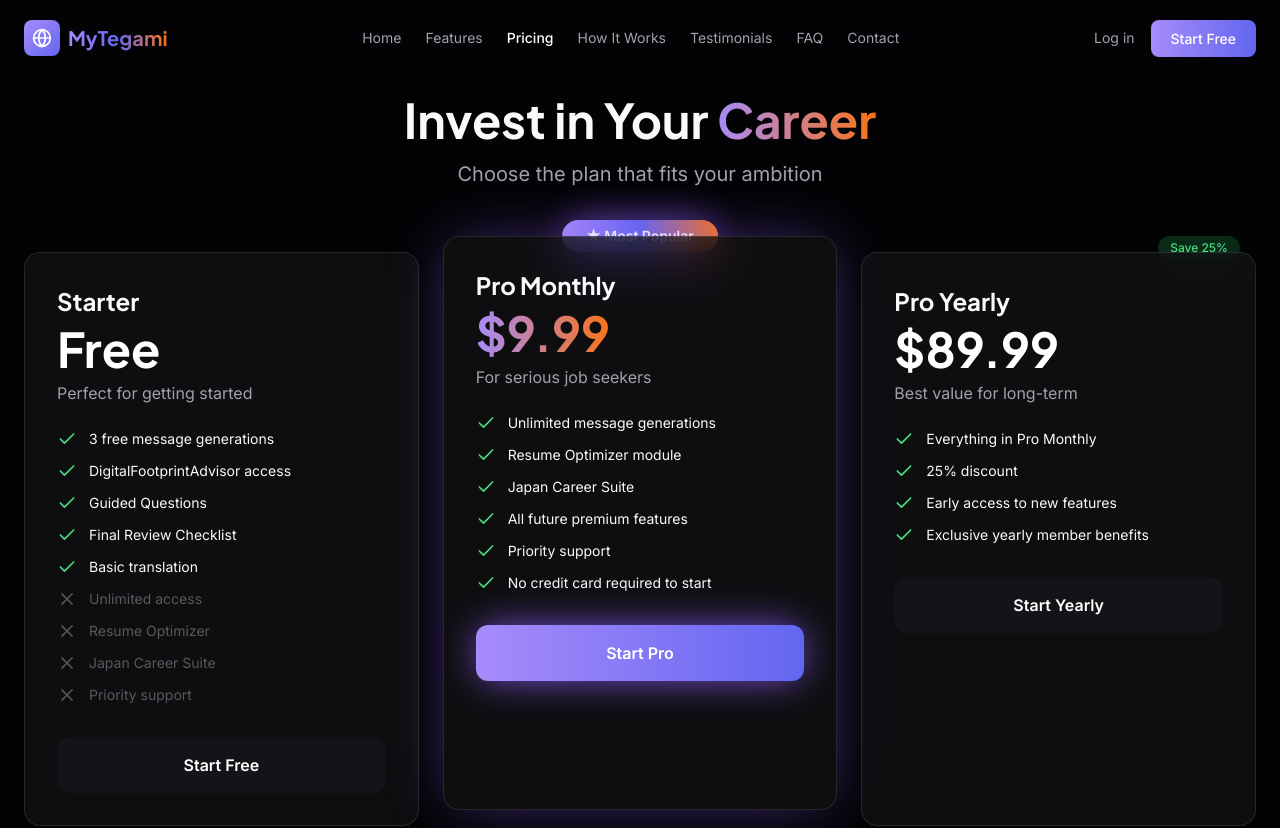
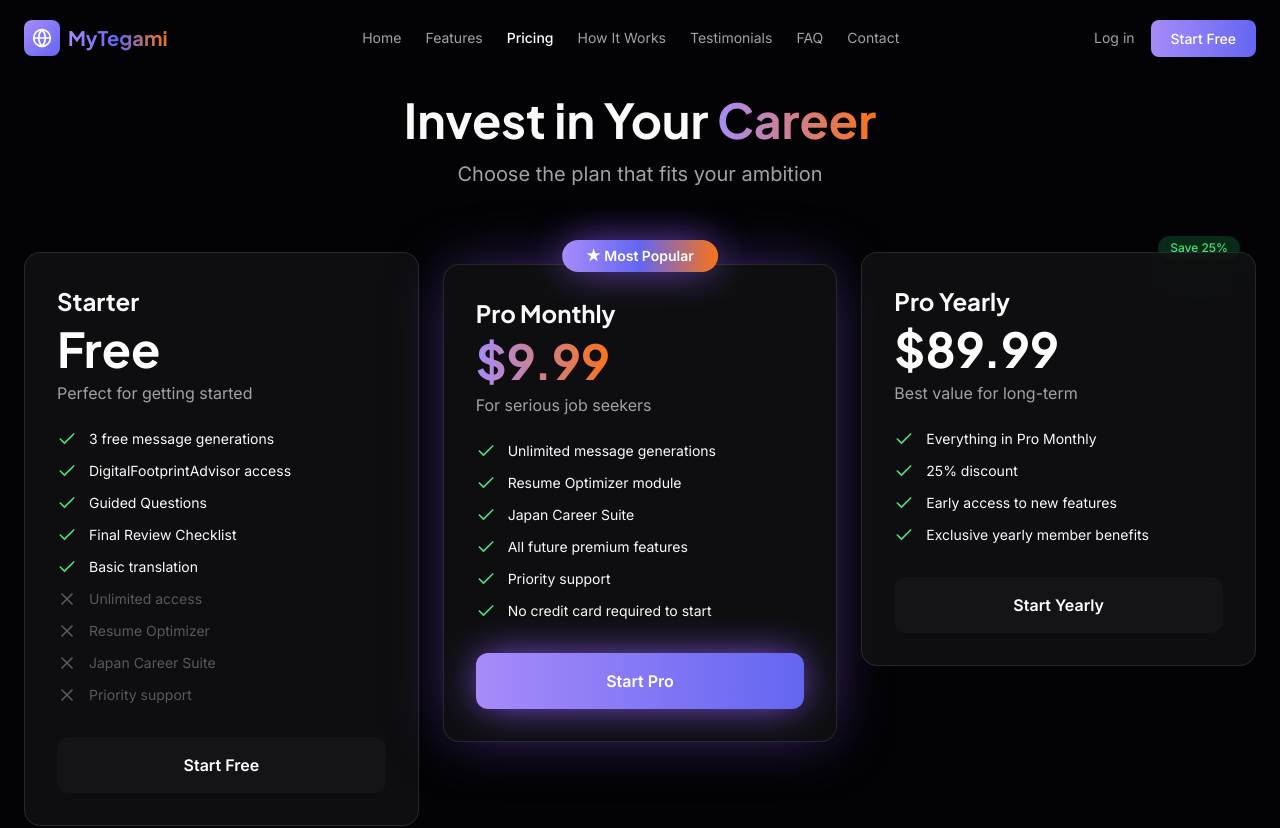
Before and after one commit to nikjp2021/landing-MytgmV3, a Next.js app: page /pricing in a window 1280 px wide. Shown: the top 828 px of the page. Built offline with nearby package versions, Linux system fonts and the light colour scheme.

Commit message:
Fix pricing cards overlap with Most Popular badge

```diff
--- a/src/app/pricing/page.tsx
+++ b/src/app/pricing/page.tsx
@@ -108,10 +108,10 @@ export default function PricingPage() {
               whileInView={{ opacity: 1, y: 0 }}
               transition={{ delay: i * 0.1 }}
               viewport={{ once: true }}
-              className={`relative ${plan.popular ? "md:-mt-4 md:mb-4" : ""}`}
+              className="relative"
             >
               {plan.popular && (
-                <div className="absolute -top-4 left-1/2 -translate-x-1/2 px-6 py-1.5 bg-gradient-to-r from-primary via-secondary to-accent rounded-full text-sm font-semibold text-white shadow-glow">
+                <div className="absolute -top-3 left-1/2 -translate-x-1/2 px-6 py-1.5 bg-gradient-to-r from-primary via-secondary to-accent rounded-full text-sm font-semibold text-white shadow-glow z-10">
                   ★ Most Popular
                 </div>
               )}
@@ -120,7 +120,7 @@ export default function PricingPage() {
                   {plan.savings}
                 </div>
               )}
-              <div className={`h-full glass-premium rounded-2xl p-8 ${plan.popular ? "shadow-glow-lg border border-primary/30" : ""}`}>
+              <div className={`glass-premium rounded-2xl p-8 ${plan.popular ? "shadow-glow-lg border border-primary/30 mt-3" : ""}`}>
                 <h3 className="text-2xl font-display font-bold mb-2">{plan.name}</h3>
                 <div className="flex items-baseline gap-1 mb-2">
                   <span className={`text-5xl font-display font-bold ${plan.popular ? "text-transparent bg-clip-text bg-gradient-to-r from-primary to-accent" : "text-white"}`}>
```
